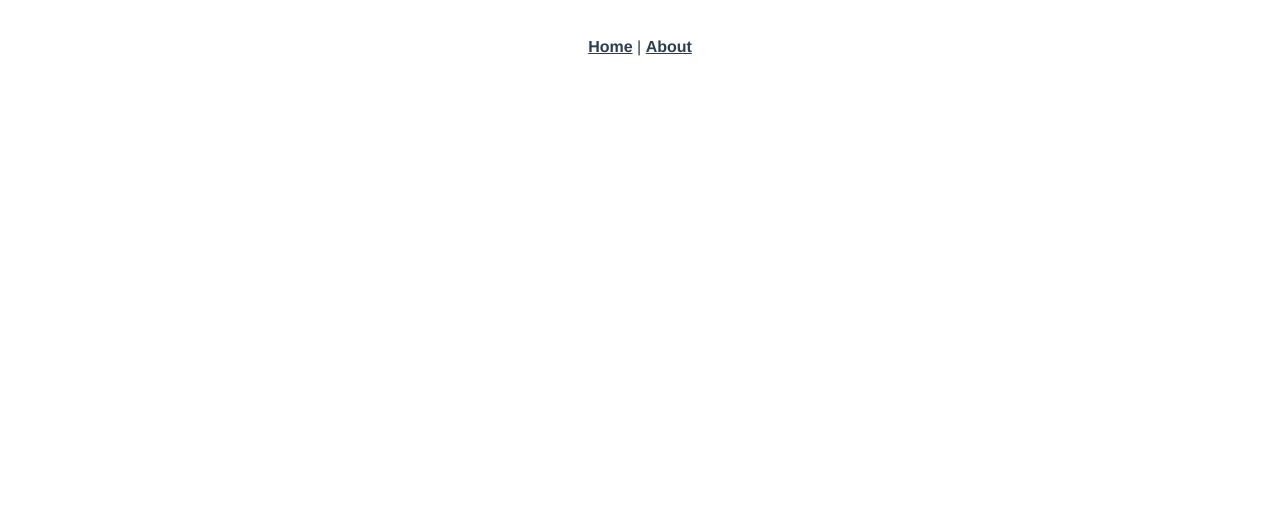
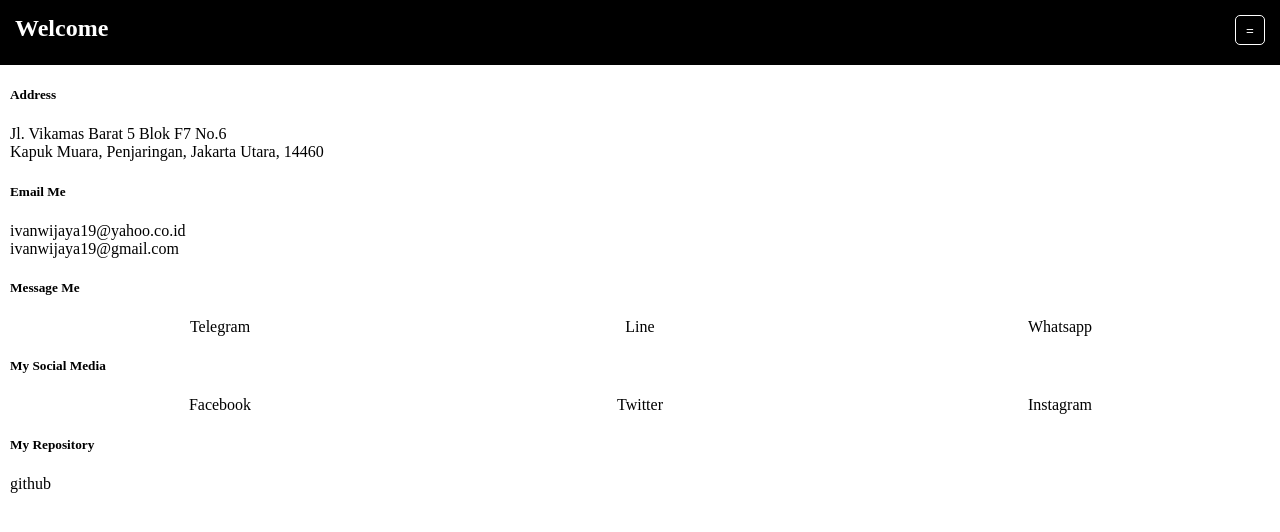
Before and after one commit to yuriko192/myPortofolio, a Vue app: page /#/contact in a window 1280 px wide. Shown: the top 532 px of the page. Built offline with nearby package versions, Linux system fonts and the light colour scheme.

Commit message:
updated main component

```diff
--- a/public/index.html
+++ b/public/index.html
@@ -6,6 +6,11 @@
     <meta name="viewport" content="width=device-width,initial-scale=1.0">
     <link rel="icon" href="<%= BASE_URL %>favicon.ico">
     <title><%= htmlWebpackPlugin.options.title %></title>
+      <style>
+          body{
+              margin: 0;
+          }
+      </style>
   </head>
   <body>
     <noscript>
--- a/src/App.vue
+++ b/src/App.vue
@@ -1,32 +1,89 @@
 <template>
   <div id="app">
     <div id="nav">
-      <router-link to="/">Home</router-link> |
-      <router-link to="/about">About</router-link>
+      <div style="padding: 5px 0; display: flex; width: 100%; justify-content: space-between">
+        <h2 style=" margin: 0">Welcome</h2>
+        <button v-on:click="shownav" v-if="shown">X</button>
+        <button v-on:click="shownav" v-else>=</button>
+      </div>
+      <transition name="jumpdown">
+        <div id="hidenav" v-if="shown">
+          <router-link class="nav-item" to="/">Home</router-link>
+          <router-link class="nav-item" to="/contact">Contact</router-link>
+        </div>
+      </transition>
     </div>
-    <router-view/>
+    <router-view style="margin-top: 5px"/>
   </div>
 </template>
 
+<script>
+
+export default {
+  name: 'App',
+  data() {
+    return {
+      shown: false
+    }
+  },
+  methods: {
+    shownav() {
+      this.shown = !this.shown;
+    }
+  },
+}
+
+</script>
+
 <style lang="scss">
-#app {
-  font-family: Avenir, Helvetica, Arial, sans-serif;
-  -webkit-font-smoothing: antialiased;
-  -moz-osx-font-smoothing: grayscale;
-  text-align: center;
-  color: #2c3e50;
+.jumpdown-enter-active, .jumpdown-leave-active {
+  transition: opacity 0.25s ease-out;
+}
+
+.jumpdown-enter, .jumpdown-leave-to {
+  opacity: 0;
 }
 
 #nav {
-  padding: 30px;
+  display: flex;
+  flex-direction: column;
+  text-align: center;
+  background-color: black;
+  color: white;
+  padding: 10px 15px 15px 15px;
 
-  a {
-    font-weight: bold;
-    color: #2c3e50;
+  #hidenav{
+    display: flex;
+    flex-direction: column;
+    text-align: center;
+    .nav-item {
+      padding: 7px 0;
+      width: 100%;
+    }
+    padding-bottom: 10px;
+  }
+}
+button{
+  background-color: transparent;
+  color: white;
+  text-align: center;
+  width: 30px;
+  height: 30px;
+  border: solid 1px white;
+  border-radius: 5px;
+}
 
-    &.router-link-exact-active {
-      color: #42b983;
-    }
+a {
+  text-decoration: none;
+  color: inherit;
+  &:hover {
+    color: rgba(white, 0.5);
+    text-decoration: none;
+  }
+
+  &:visited {
+    text-decoration: none;
+    color: inherit;
   }
 }
 </style>
--- /dev/null
+++ b/src/components/Home/Personal Info.vue
@@ -0,0 +1,33 @@
+<template>
+  <div class="personal">
+    <img id="profile-pic"
+         src="https://avatars2.githubusercontent.com/u/30367416?s=460&u=237d28568e566fc4f387769974135345aa45eabc&v=4">
+    <h1>Ivan Wijaya</h1>
+    <h5>Lorem ipsum dolor sit amet, consectetur adipiscing elit. Aenean eros lorem, euismod eget accumsan nec</h5>
+  </div>
+</template>
+
+<script>
+export default {
+  name: "Personal_Info"
+}
+</script>
+
+<style lang="scss" scoped>
+.personal {
+  display: flex;
+  flex-direction: column;
+  align-items: center;
+  text-align: center;
+
+  h5 {
+    margin: 0;
+  }
+
+  #profile-pic {
+    width: 300px;
+    border-radius: 100%;
+  }
+}
+
+</style>
--- /dev/null
+++ b/src/components/Home/Project.vue
@@ -0,0 +1,23 @@
+<template>
+  <div class="project">
+    <img :src="require('@/assets/'+image)" alt="">
+    <h3>{{ title }}</h3>
+  </div>
+</template>
+
+<script>
+export default {
+  name: "project",
+  props:["image", "title"],
+}
+</script>
+
+<style scoped lang="scss">
+.project {
+  margin: 10px 0;
+  img {
+    width: 300px;
+  }
+}
+
+</style>
--- /dev/null
+++ b/src/components/Home/Projects List.vue
@@ -0,0 +1,19 @@
+<template>
+  <div class="projects_list">
+    <h2>My Past Projects</h2>
+    <project v-bind:image="'ChromeExtension.png'" v-bind:title="'Custom Chrome Extension'"/>
+  </div>
+</template>
+
+<script>
+import project from "@/components/Home/Project";
+
+export default {
+  name: "Projects",
+  components: {project},
+}
+</script>
+
+<style lang="scss" scoped>
+
+</style>
--- /dev/null
+++ b/src/components/Home/Skill.vue
@@ -0,0 +1,62 @@
+<template>
+  <div class="skill">
+    <span class="head">{{ head }}</span>
+    <div class="rate_cont">
+      <div class="rate">
+        <div class="ratebar" :style="styling"></div>
+      </div>
+      <span class="percent">{{ rating }}%</span>
+    </div>
+
+  </div>
+</template>
+
+<script>
+export default {
+  name: "Skill",
+  props: ["head", "rating", "color"],
+  computed: {
+    styling() {
+      let strr = "width: " + this.rating + "%; " +
+          "background-color: " + this.color + ";"
+      return strr;
+    }
+  },
+}
+</script>
+
+<style lang="scss" scoped>
+.skill {
+  display: flex;
+  justify-content: space-between;
+  width: 300px;
+
+  .head {
+    font-size: large;
+  }
+
+  .rate_cont {
+    display: flex;
+    width: 200px;
+    justify-content: space-between;
+
+    .rate {
+      width: 150px;
+      height: 20px;
+      border: solid 1px black;
+      border-radius: 10px;
+
+      .ratebar {
+        height: 100%;
+        border-radius: inherit;
+      }
+    }
+
+    .percent {
+      align-self: flex-end;
+      margin: auto 0;
+    }
+  }
+
+}
+</style>
--- /dev/null
+++ b/src/components/Home/Skills List.vue
@@ -0,0 +1,22 @@
+<template>
+  <div class="skills_list">
+    <h2>My Skills</h2>
+    <skill v-bind:head="'Java'" v-bind:rating="'50'" v-bind:color="'#42b983'"/>
+  </div>
+</template>
+
+<script>
+import skill from "@/components/Home/Skill"
+export default {
+name: "Skills",
+  components:{
+  skill
+  }
+}
+</script>
+
+<style lang="scss" scoped>
+.skills_list{
+  margin-bottom: 20px;
+}
+</style>
--- a/src/router/index.js
+++ b/src/router/index.js
@@ -11,12 +11,10 @@ const routes = [
     component: Home
   },
   {
-    path: '/about',
-    name: 'About',
-    // route level code-splitting
-    // this generates a separate chunk (about.[hash].js) for this route
+    path: '/contact',
+    name: 'Contact',
     // which is lazy-loaded when the route is visited.
-    component: () => import(/* webpackChunkName: "about" */ '../views/About.vue')
+    component: () => import('../views/Contact.vue')
   }
 ]
 
--- a/src/views/About.vue
+++ /dev/null
@@ -1,5 +0,0 @@
-<template>
-  <div class="about">
-    <h1>This is an about page</h1>
-  </div>
-</template>
--- /dev/null
+++ b/src/views/Contact.vue
@@ -0,0 +1,58 @@
+<template>
+  <div class="contact_me">
+    <div>
+      <h5>Address</h5>
+      <div>Jl. Vikamas Barat 5 Blok F7 No.6 <br/>
+        Kapuk Muara, Penjaringan, Jakarta Utara, 14460
+      </div>
+    </div>
+    <div>
+      <h5>Email Me</h5>
+      <div>ivanwijaya19@yahoo.co.id</div>
+      <div>ivanwijaya19@gmail.com</div>
+    </div>
+    <div>
+      <h5>Message Me</h5>
+      <div class="itemslist">
+        <div class="item">Telegram</div>
+        <div class="item">Line</div>
+        <div class="item">Whatsapp</div>
+      </div>
+    </div>
+    <div>
+      <h5>My Social Media</h5>
+      <div class="itemslist">
+        <div class="item">Facebook</div>
+        <div class="item">Twitter</div>
+        <div class="item">Instagram</div>
+      </div>
+    </div>
+    <div>
+      <h5>My Repository</h5>
+      <div>github</div>
+    </div>
+  </div>
+</template>
+
+<script>
+// @ is an alias to /src
+export default {
+  name: 'Contact',
+  components: {
+  }
+}
+</script>
+
+<style lang="scss" scoped>
+.contact_me{
+  padding: 0 10px;
+}
+.itemslist{
+  display: flex;
+  justify-content: space-around;
+  .item{
+    width: 120px;
+    text-align: center;
+  }
+}
+</style>
--- a/src/views/Home.vue
+++ b/src/views/Home.vue
@@ -1,18 +1,38 @@
 <template>
   <div class="home">
-    <img alt="Vue logo" src="../assets/logo.png">
-    <HelloWorld msg="Welcome to Your Vue.js App"/>
+    <personal/>
+    <projects/>
+    <skills/>
   </div>
 </template>
 
 <script>
 // @ is an alias to /src
-import HelloWorld from '@/components/HelloWorld.vue'
-
+import personal from "@/components/Home/Personal Info"
+import projects from "@/components/Home/Projects List"
+import skills from "@/components/Home/Skills List"
 export default {
   name: 'Home',
   components: {
-    HelloWorld
+    personal,
+    projects,
+    skills
   }
 }
 </script>
+
+<style lang="scss" scoped>
+.home {
+  display: flex;
+  flex-direction: column;
+  align-items: center;
+  text-align: center;
+  h5{
+    margin: 0;
+  }
+  #profile-pic {
+    width: 300px;
+    border-radius: 100%;
+  }
+}
+</style>
```
